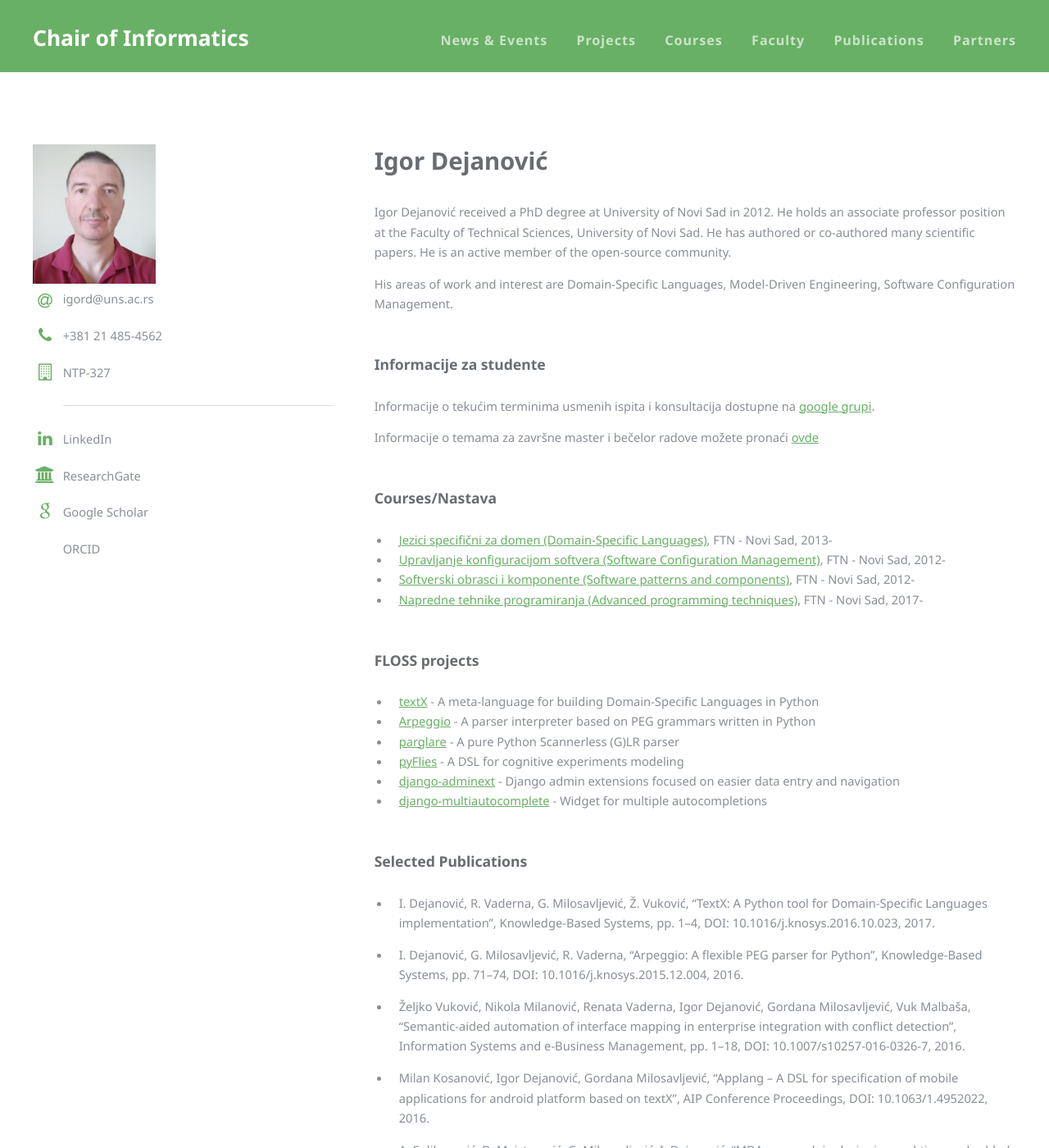
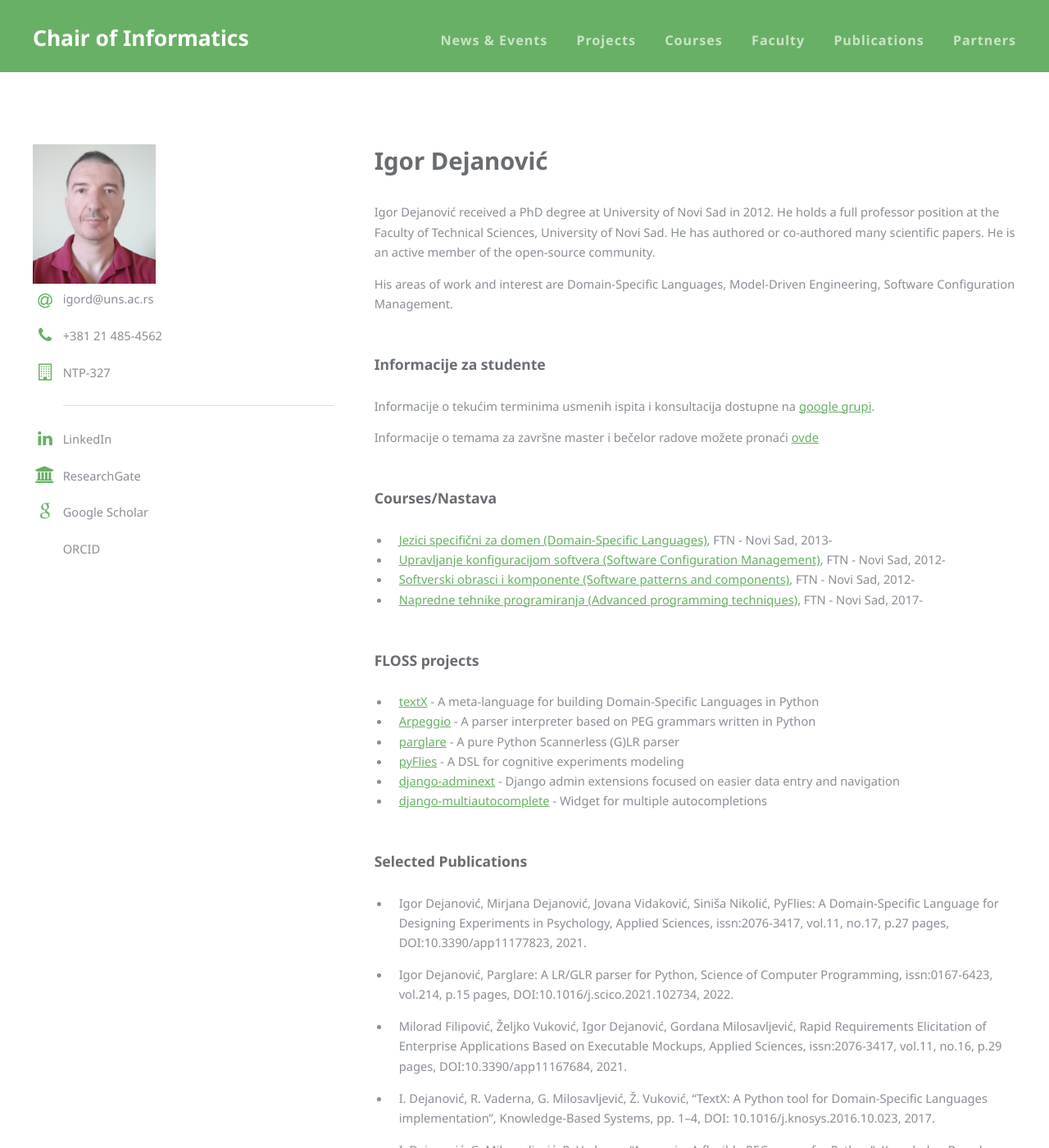
Before and after one commit to unsftn/informatika, a Jekyll site: the page built from _faculty/IgorDejanovic.md, in a window 1280 px wide and 1400 px high. Shown: the whole window at 82% size. Built offline with Jekyll 4.4.1, drawn with Linux system fonts in a browser that asks for light colours; some of the changed text lies outside the part shown.

Commit message:
Ažuriranje lične strane

```diff
--- a/_faculty/IgorDejanovic.md
+++ b/_faculty/IgorDejanovic.md
@@ -4,7 +4,7 @@ title: Igor Dejanović
 collection: faculty
 path: IgorDejanovic
 name: IgorDejanovic
-zvanje: associate
+zvanje: full
 email: igord@uns.ac.rs
 phone: +381 21 485-4562
 office: NTP-327
@@ -17,9 +17,9 @@ scholar: https://scholar.google.com/citations?user=SqLKTIkAAAAJ&hl=en
 ---
 
 Igor Dejanović received a PhD degree at University of Novi Sad in 2012. He holds
-an associate professor position at the Faculty of Technical Sciences, University
-of Novi Sad. He has authored or co-authored many scientific papers. He is an
-active member of the open-source community.
+a full professor position at the Faculty of Technical Sciences, University of
+Novi Sad. He has authored or co-authored many scientific papers. He is an active
+member of the open-source community.
 
 His areas of work and interest are Domain-Specific Languages, Model-Driven
 Engineering, Software Configuration Management.
@@ -50,6 +50,12 @@ Informacije o temama za završne master i bečelor radove možete pronaći [ovde
 
 
 ### Selected Publications
+
+* Igor Dejanović, Mirjana Dejanović, Jovana Vidaković, Siniša Nikolić, PyFlies: A Domain-Specific Language for Designing Experiments in Psychology, Applied Sciences, issn:2076-3417, vol.11, no.17, p.27 pages, DOI:10.3390/app11177823, 2021.
+
+* Igor Dejanović, Parglare: A LR/GLR parser for Python, Science of Computer Programming, issn:0167-6423, vol.214, p.15 pages, DOI:10.1016/j.scico.2021.102734, 2022.
+
+* Milorad Filipović, Željko Vuković, Igor Dejanović, Gordana Milosavljević, Rapid Requirements Elicitation of Enterprise Applications Based on Executable Mockups, Applied Sciences, issn:2076-3417, vol.11, no.16, p.29 pages, DOI:10.3390/app11167684, 2021.
 
 * I. Dejanović, R. Vaderna, G. Milosavljević, Ž. Vuković, "TextX: A Python tool for Domain-Specific Languages implementation", Knowledge-Based Systems, pp. 1–4, DOI: 10.1016/j.knosys.2016.10.023, 2017.
 
@@ -124,6 +130,7 @@ Informacije o temama za završne master i bečelor radove možete pronaći [ovde
 
 ### Izbori u zvanja
 
+ * 16.05.2022. -             -- redovni profesor
  * 16.05.2017. - 15.05.2022. -- vanredni profesor
  * 16.05.2012. - 15.05.2017. -- docent
  * 17.01.2012. - 15.05.2012. -- asistent sa doktoratom
```
